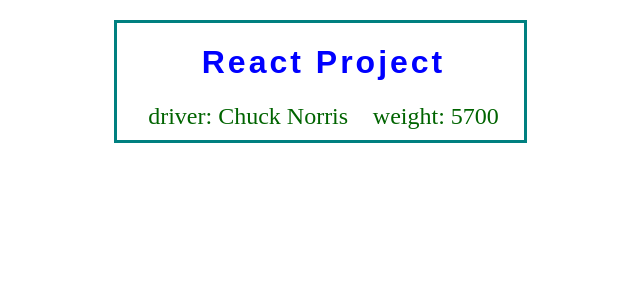
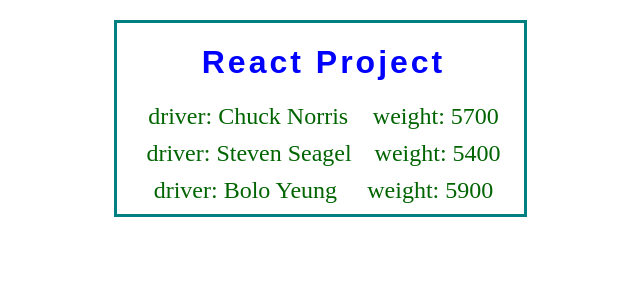
Before and after one commit to Ivan583/trucks, a React (Create React App) app: page / in a window 1280 px wide. Shown: the top 300 px of the page, without its empty margins (320-960 px from the left). Built offline with nearby package versions, Linux system fonts and the light colour scheme.

Commit message:
pass data to component

```diff
--- a/src/App.js
+++ b/src/App.js
@@ -1,10 +1,19 @@
+import { useState } from "react";
 import FlightItem from "./components/FlightItem";
 
 function App() {
+const [flights, setFlights] = useState([
+  {id: 1, driver: 'Chuck Norris', weight: 5700},
+  {id: 2, driver: 'Steven Seagel', weight: 5400},
+  {id: 1, driver: 'Bolo Yeung', weight: 5900},
+])
+
   return (
     <div className="App">
       <h1>React Project</h1>
-        <FlightItem />
+        {flights.map(flight =>
+          <FlightItem flight={flight} key={flight.id} />
+          )}
     </div>
   );
 }
--- a/src/components/FlightItem.jsx
+++ b/src/components/FlightItem.jsx
@@ -3,8 +3,8 @@ import React from "react";
 export default function FlightItem(props) {
     return (
         <div className="flight">
-            <div>driver: Chuck Norris</div>
-            <div>weight: 5700</div>
+            <div>driver: {props.flight.driver}</div>
+            <div>weight: {props.flight.weight}</div>
         </div>
     );
 }
```
